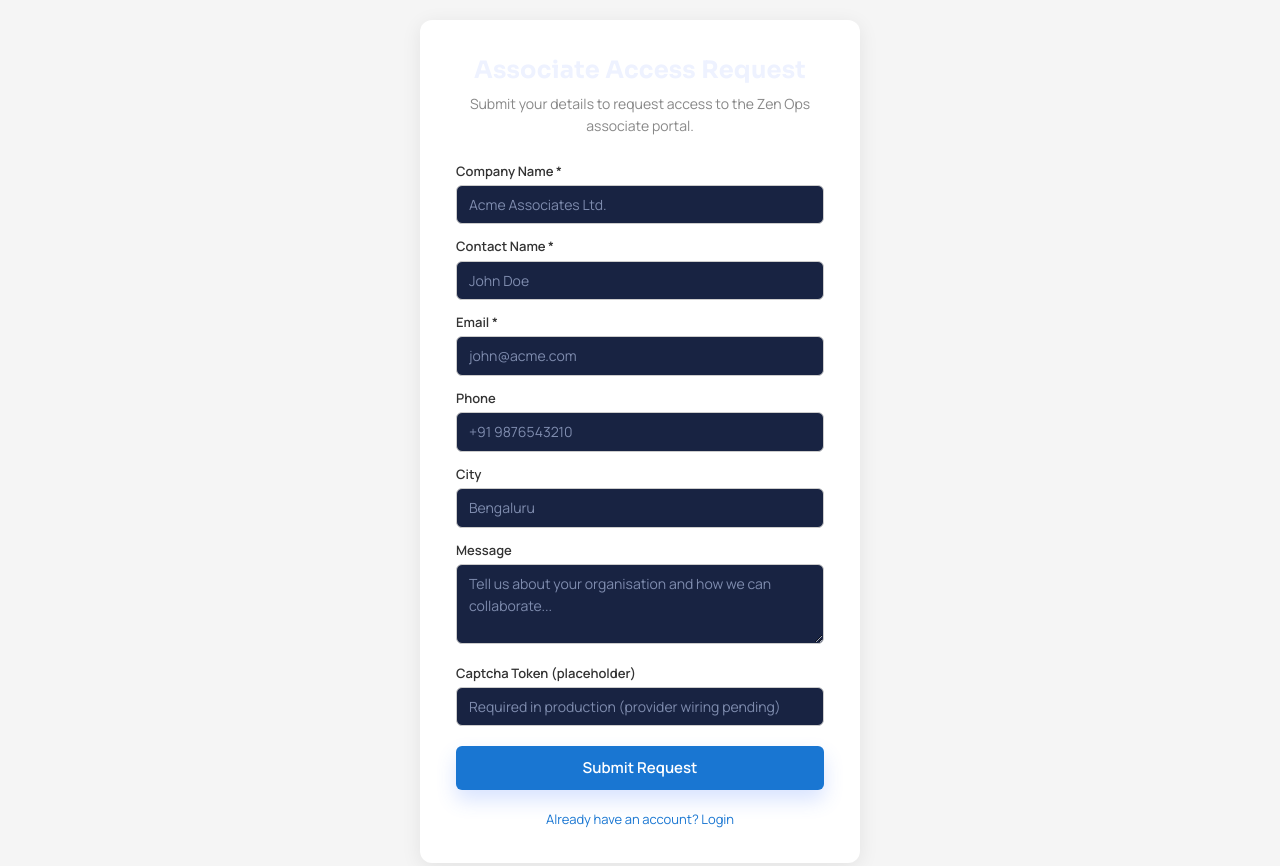
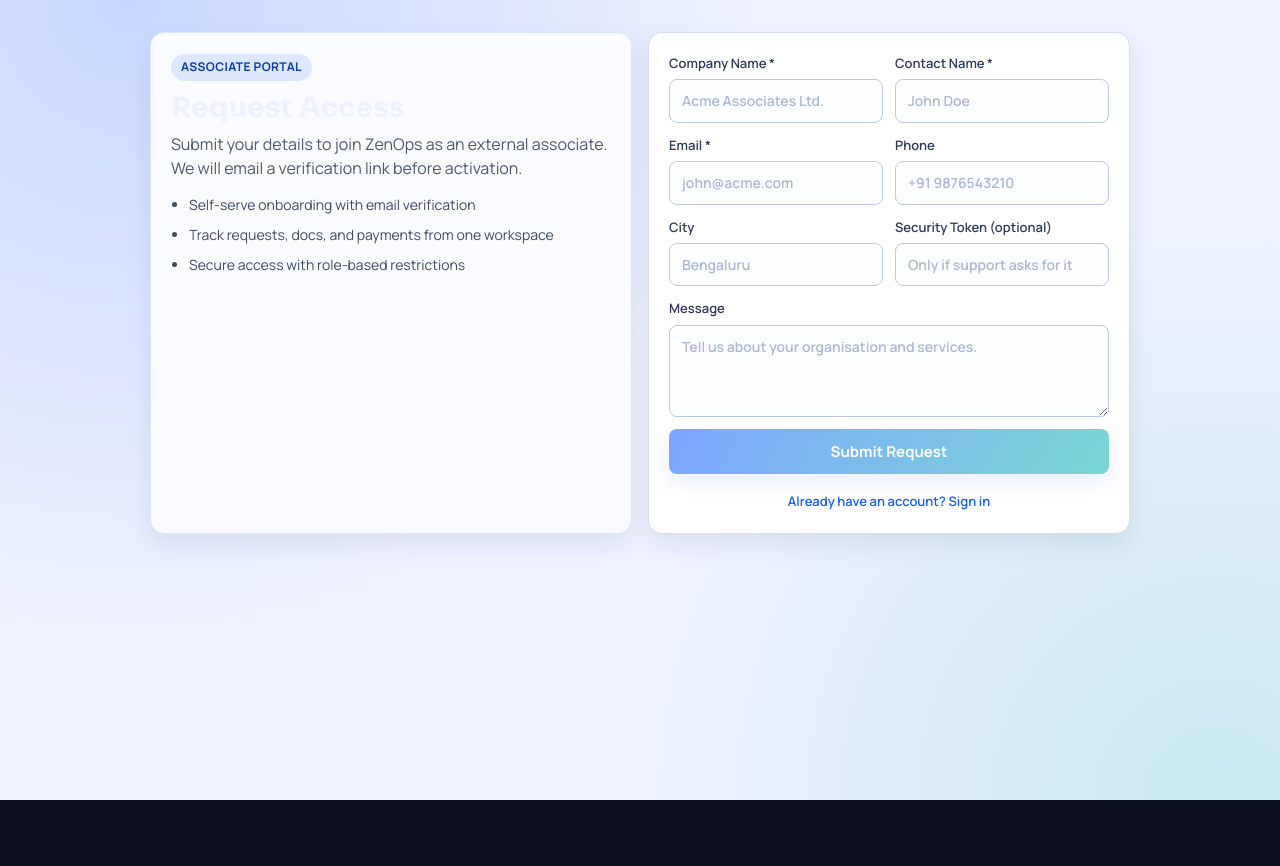
Before and after one commit to ramrk47/ZenOpsV2, a React (Vite) app in the folder legacy/v1/frontend/: page /partner/request-access in a window 1280 px wide. Shown: the top 866 px of the page. After the commit the page ends 800 px from the top, so only its background shows below. Built offline with nearby package versions, Linux system fonts and the light colour scheme; no server answers.

Commit message:
fix(ui): improve associate request page and harden doc comments/review actions

```diff
--- a/legacy/v1/frontend/src/pages/PartnerRequestAccess.jsx
+++ b/legacy/v1/frontend/src/pages/PartnerRequestAccess.jsx
@@ -1,12 +1,8 @@
-import React, { useState } from 'react'
-import { useNavigate } from 'react-router-dom'
+import React, { useMemo, useState } from 'react'
+import { Link, useNavigate } from 'react-router-dom'
 import { toUserMessage } from '../api/client'
 import { requestAssociateAccess } from '../api/partner'
 
-/**
- * Public page (no auth required) — allows external associates to submit
- * an access request to the Zen Ops platform.
- */
 export default function PartnerRequestAccess() {
   const navigate = useNavigate()
   const [form, setForm] = useState({
@@ -20,6 +16,11 @@
   })
   const [error, setError] = useState('')
   const [loading, setLoading] = useState(false)
+  const formReady = useMemo(() => (
+    form.company_name.trim()
+    && form.contact_name.trim()
+    && form.email.trim()
+  ), [form])
 
   function handleChange(e) {
     setForm((f) => ({ ...f, [e.target.name]: e.target.value }))
@@ -48,7 +49,7 @@
       }
       navigate(`/partner/request-access/sent?${params.toString()}`)
     } catch (err) {
-      setError(toUserMessage(err, 'Something went wrong. Please try again.'))
+      setError(toUserMessage(err, 'Unable to submit right now. Please try again.'))
     } finally {
       setLoading(false)
     }
@@ -56,16 +57,27 @@
 
   return (
     <div style={pageStyle}>
-      <div style={cardStyle}>
-        <div style={{ textAlign: 'center', marginBottom: 24 }}>
-          <h2 style={{ margin: '0 0 4px' }}>Associate Access Request</h2>
-          <p style={{ color: '#888', margin: 0, fontSize: 14 }}>
-            Submit your details to request access to the Zen Ops associate portal.
+      <div style={heroStyle} />
+      <div style={contentWrap}>
+        <section style={summaryCard}>
+          <div style={badgeStyle}>Associate Portal</div>
+          <h1 style={{ margin: '0 0 8px', fontSize: 28, lineHeight: 1.2 }}>Request Access</h1>
+          <p style={{ margin: 0, color: '#4e5874', lineHeight: 1.5 }}>
+            Submit your details to join ZenOps as an external associate.
+            We will email a verification link before activation.
           </p>
-        </div>
+          <ul style={bulletList}>
+            <li>Self-serve onboarding with email verification</li>
+            <li>Track requests, docs, and payments from one workspace</li>
+            <li>Secure access with role-based restrictions</li>
+          </ul>
+        </section>
 
+        <section style={formCard}>
           <form onSubmit={handleSubmit}>
-          <label style={labelStyle}>Company Name *</label>
+            <div style={gridTwo}>
+              <label style={fieldLabel}>
+                <span>Company Name *</span>
                 <input
                   name="company_name"
                   value={form.company_name}
@@ -74,8 +86,10 @@
                   style={inputStyle}
                   placeholder="Acme Associates Ltd."
                 />
+              </label>
 
-          <label style={labelStyle}>Contact Name *</label>
+              <label style={fieldLabel}>
+                <span>Contact Name *</span>
                 <input
                   name="contact_name"
                   value={form.contact_name}
@@ -84,8 +98,12 @@
                   style={inputStyle}
                   placeholder="John Doe"
                 />
+              </label>
+            </div>
 
-          <label style={labelStyle}>Email *</label>
+            <div style={gridTwo}>
+              <label style={fieldLabel}>
+                <span>Email *</span>
                 <input
                   name="email"
                   type="email"
@@ -95,8 +113,10 @@
                   style={inputStyle}
                   placeholder="john@acme.com"
                 />
+              </label>
 
-          <label style={labelStyle}>Phone</label>
+              <label style={fieldLabel}>
+                <span>Phone</span>
                 <input
                   name="phone"
                   type="tel"
@@ -105,8 +125,12 @@
                   style={inputStyle}
                   placeholder="+91 9876543210"
                 />
+              </label>
+            </div>
 
-          <label style={labelStyle}>City</label>
+            <div style={gridTwo}>
+              <label style={fieldLabel}>
+                <span>City</span>
                 <input
                   name="city"
                   value={form.city}
@@ -114,37 +138,44 @@
                   style={inputStyle}
                   placeholder="Bengaluru"
                 />
+              </label>
 
-          <label style={labelStyle}>Message</label>
-          <textarea
-            name="message"
-            value={form.message}
-            onChange={handleChange}
-            style={{ ...inputStyle, minHeight: 80, resize: 'vertical' }}
-            placeholder="Tell us about your organisation and how we can collaborate..."
-          />
-
-          <label style={labelStyle}>Captcha Token (placeholder)</label>
+              <label style={fieldLabel}>
+                <span>Security Token (optional)</span>
                 <input
                   name="captcha_token"
                   value={form.captcha_token}
                   onChange={handleChange}
                   style={inputStyle}
-            placeholder="Required in production (provider wiring pending)"
+                  placeholder="Only if support asks for it"
                 />
+              </label>
+            </div>
 
-          {error && <p style={{ color: '#d32f2f', fontSize: 13, margin: '8px 0 0' }}>{error}</p>}
+            <label style={fieldLabel}>
+              <span>Message</span>
+              <textarea
+                name="message"
+                value={form.message}
+                onChange={handleChange}
+                style={{ ...inputStyle, minHeight: 92, resize: 'vertical' }}
+                placeholder="Tell us about your organisation and services."
+              />
+            </label>
 
-          <button type="submit" style={btnStyle} disabled={loading}>
+            {error ? <p style={errorStyle}>{error}</p> : null}
+
+            <button type="submit" style={submitButton} disabled={loading || !formReady}>
               {loading ? 'Submitting...' : 'Submit Request'}
             </button>
           </form>
 
-        <div style={{ textAlign: 'center', marginTop: 16 }}>
-          <a href="/login" style={linkStyle}>
-            Already have an account? Login
-          </a>
+          <div style={{ textAlign: 'center', marginTop: 14 }}>
+            <Link to="/login" style={loginLink}>
+              Already have an account? Sign in
+            </Link>
           </div>
+        </section>
       </div>
     </div>
   )
@@ -152,55 +183,113 @@
 
 const pageStyle = {
   minHeight: '100vh',
-  display: 'flex',
-  alignItems: 'center',
-  justifyContent: 'center',
-  background: '#f5f5f5',
-  padding: 20,
+  position: 'relative',
+  background: '#eef2ff',
+  padding: '32px 16px',
 }
 
-const cardStyle = {
-  background: '#fff',
-  borderRadius: 12,
-  padding: '32px 36px',
-  maxWidth: 440,
-  width: '100%',
-  boxShadow: '0 4px 20px rgba(0,0,0,0.08)',
+const heroStyle = {
+  position: 'absolute',
+  inset: 0,
+  background: 'radial-gradient(circle at 10% 0%, rgba(17,93,255,0.18), transparent 45%), radial-gradient(circle at 95% 100%, rgba(10,182,170,0.16), transparent 40%)',
+  pointerEvents: 'none',
 }
 
-const labelStyle = {
-  display: 'block',
+const contentWrap = {
+  position: 'relative',
+  maxWidth: 980,
+  margin: '0 auto',
+  display: 'grid',
+  gridTemplateColumns: 'repeat(auto-fit, minmax(320px, 1fr))',
+  gap: 16,
+}
+
+const summaryCard = {
+  background: '#f9fbff',
+  border: '1px solid #dbe7ff',
+  borderRadius: 14,
+  padding: 20,
+  boxShadow: '0 10px 24px rgba(9, 30, 66, 0.08)',
+}
+
+const formCard = {
+  background: '#ffffff',
+  border: '1px solid #d7def0',
+  borderRadius: 14,
+  padding: 20,
+  boxShadow: '0 10px 24px rgba(9, 30, 66, 0.08)',
+}
+
+const badgeStyle = {
+  display: 'inline-block',
+  marginBottom: 10,
+  padding: '4px 10px',
+  borderRadius: 999,
+  fontSize: 12,
+  fontWeight: 700,
+  letterSpacing: '0.03em',
+  textTransform: 'uppercase',
+  color: '#0f3ba8',
+  background: '#dde8ff',
+}
+
+const bulletList = {
+  margin: '14px 0 0',
+  padding: '0 0 0 18px',
+  color: '#3f4a67',
+  display: 'grid',
+  gap: 8,
+  fontSize: 14,
+}
+
+const gridTwo = {
+  display: 'grid',
+  gridTemplateColumns: 'repeat(auto-fit, minmax(180px, 1fr))',
+  gap: 12,
+}
+
+const fieldLabel = {
+  display: 'grid',
+  gap: 6,
+  marginBottom: 12,
   fontSize: 13,
   fontWeight: 600,
-  marginBottom: 4,
-  marginTop: 12,
-  color: '#333',
+  color: '#2f3a56',
 }
 
 const inputStyle = {
   width: '100%',
-  padding: '8px 12px',
+  boxSizing: 'border-box',
+  border: '1px solid #bccae8',
+  borderRadius: 8,
+  padding: '10px 12px',
   fontSize: 14,
-  border: '1px solid #ccc',
-  borderRadius: 6,
-  boxSizing: 'border-box',
+  fontFamily: 'inherit',
+  color: '#1f2c4f',
+  background: '#fbfdff',
 }
 
-const btnStyle = {
+const submitButton = {
   width: '100%',
-  padding: '10px',
-  marginTop: 20,
+  border: 'none',
+  borderRadius: 8,
+  padding: '11px 14px',
   fontSize: 15,
-  fontWeight: 600,
-  border: 'none',
-  borderRadius: 6,
-  background: '#1976d2',
+  fontWeight: 700,
   color: '#fff',
+  background: 'linear-gradient(120deg, #165dff, #0db6b0)',
   cursor: 'pointer',
 }
 
-const linkStyle = {
+const loginLink = {
   fontSize: 13,
-  color: '#1976d2',
+  color: '#165dff',
   textDecoration: 'none',
+  fontWeight: 600,
 }
+
+const errorStyle = {
+  margin: '4px 0 10px',
+  color: '#b42318',
+  fontSize: 13,
+}
```
Also changed, not shown: legacy/v1/frontend/src/components/DocumentComments.jsx (+16 -6 lines), legacy/v1/frontend/src/components/DocumentPreviewDrawerV2.jsx (+32 -7 lines). Lines whose indentation alone changed are shown as unchanged.
